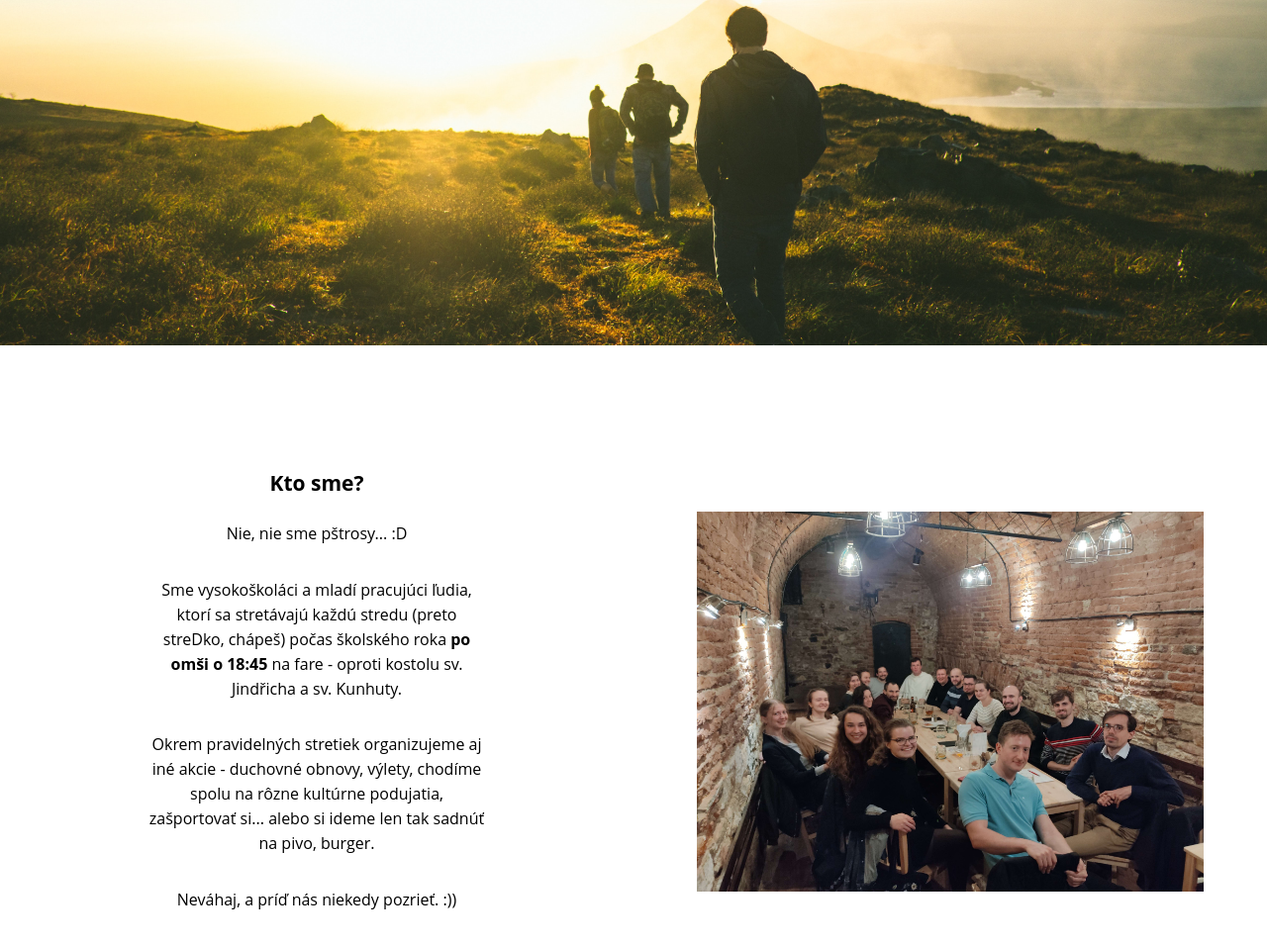
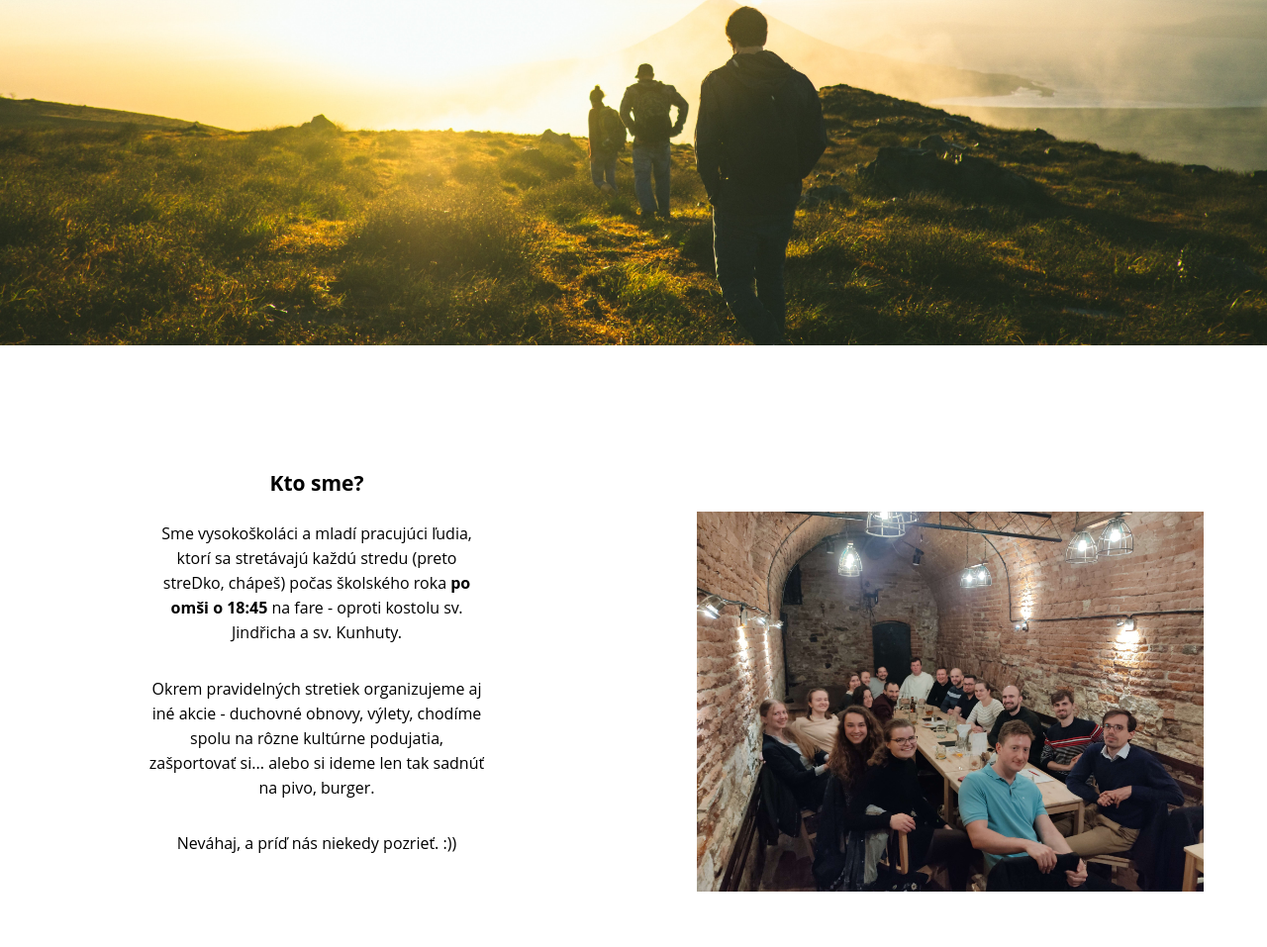
Before and after one commit to david016/stredko, a plain HTML site: page index.html in a window 1280 px wide. Shown: the part 451-1408 px from the top of the page at 99% size. Drawn offline with Linux system fonts and the light colour scheme.

Commit message:
Delete one paragraph

```diff
--- a/index.html
+++ b/index.html
@@ -25,8 +25,7 @@
       <div class="about">
         <div class="info">
           <h2>Kto sme?</h2>
-          <p>Nie, nie sme pštrosy... :D</p>
-          <br />
+
           <p>
             Sme vysokoškoláci a mladí pracujúci ľudia, ktorí sa stretávajú každú
             stredu (preto streDko, chápeš) počas školského roka
```
